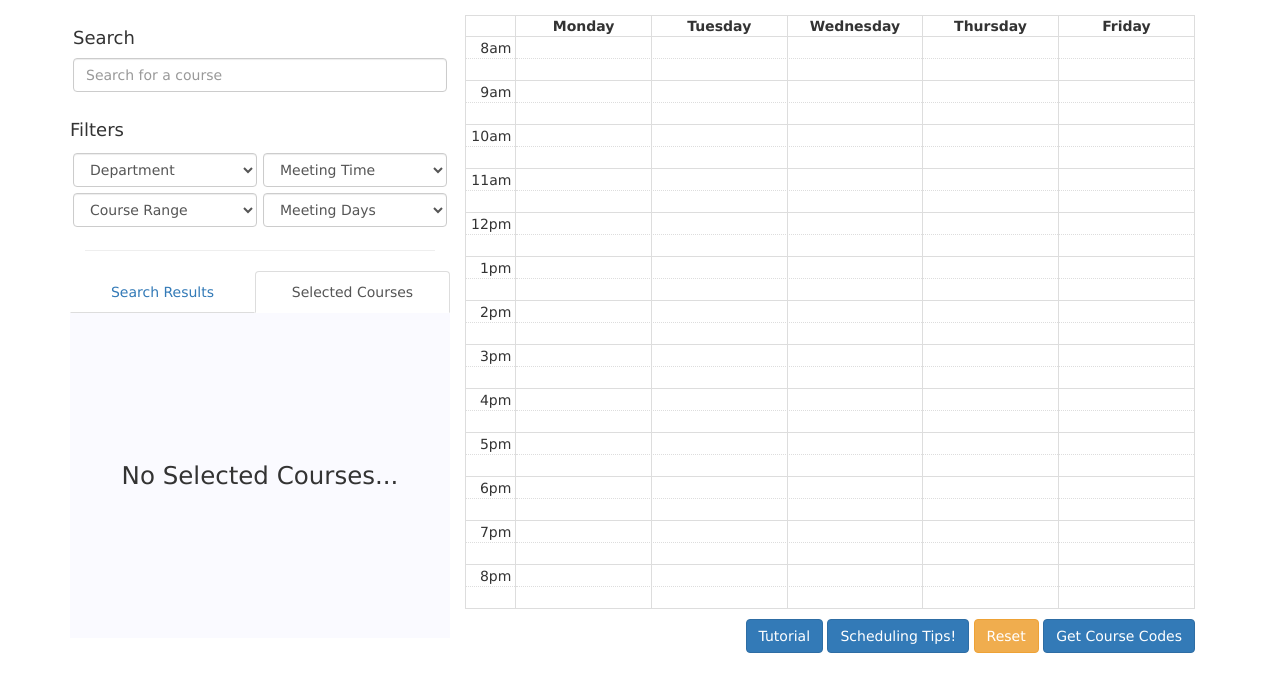
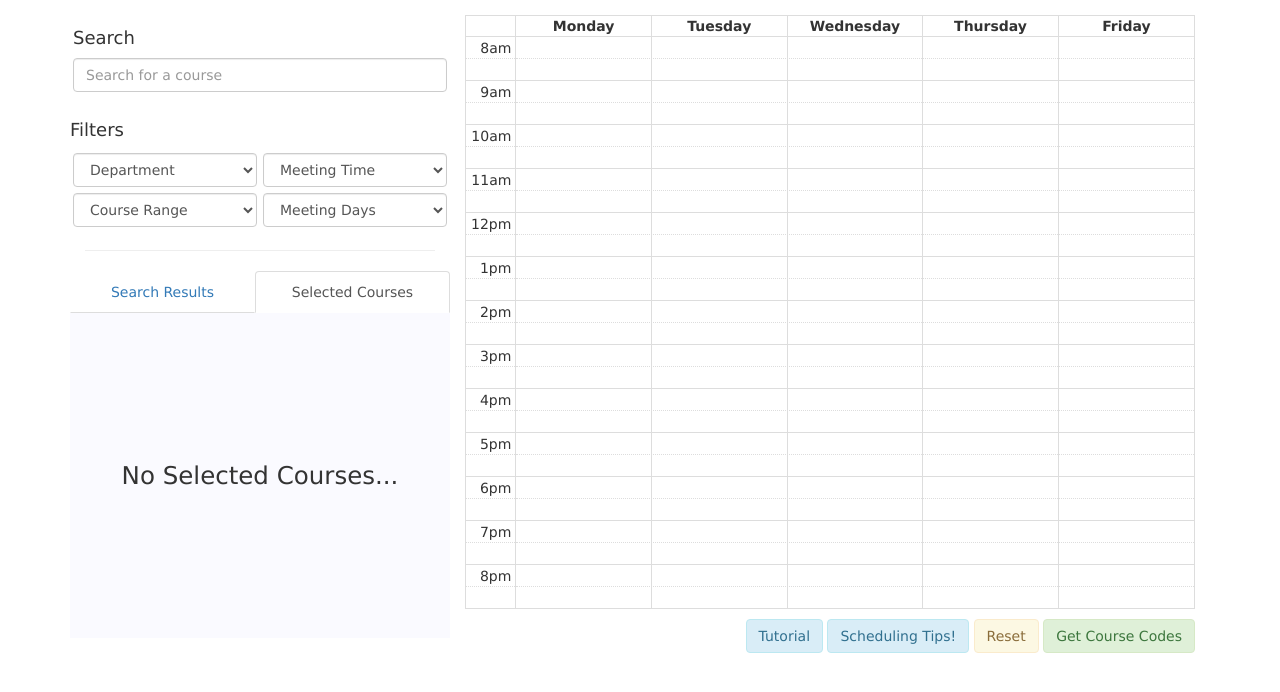
Before and after one commit to JeremySB/GCC-Schedule-Visualizer, a plain HTML site: page index.html in a window 1280 px wide. Both pictures are taken after a click on the link "Selected Courses". Drawn offline with Linux system fonts and the light colour scheme.

Commit message:
Made it look nice

```diff
--- a/index.html
+++ b/index.html
@@ -8,7 +8,7 @@
 
     <link href='lib/fullcalendar.css' rel='stylesheet' />
     <link href='lib/bootstrap.css' rel='stylesheet' />
-	<link href="lib/bootstrap-tour.min.css" rel="stylesheet">
+    <link href="lib/bootstrap-tour.min.css" rel="stylesheet">
     <link href='styles/main.css' rel='stylesheet' />
     <link href="styles/material-icons.css" rel="stylesheet">
 
@@ -16,7 +16,7 @@
     <script src='lib/jquery.min.js'></script>
     <script src='lib/bootstrap-notify-3.1.3/bootstrap-notify.min.js'></script>
     <script src='lib/bootstrap.js'></script>
-	<script src="lib/bootstrap-tour.min.js"></script>
+    <script src="lib/bootstrap-tour.min.js"></script>
     <script src='lib/fullcalendar.js'></script>
     <script src='scripts/courses.js'></script>
     <script src='scripts/main.js'></script>
@@ -144,10 +144,10 @@
         <div id="calendar-area" class="col-sm-8">
             <div id='calendar'></div>
             <div id="bottom-buttons">
-                <button type="button" id="tutorial_button" class="btn btn-primary">Tutorial</button>
-                <button type="button" id="tips_button" class="btn btn-primary">Scheduling Tips!</button>
-                <button type="button" id="reset_button" class="btn btn-warning">Reset</button>
-                <button type="button" id="course_codes_button" class="btn btn-primary" data-toggle="modal" data-target="#courseCodesModal">
+                <button type="button" id="tutorial_button" class="btn btn-info alert-info">Tutorial</button>
+                <button type="button" id="tips_button" class="btn btn-info alert-info">Scheduling Tips!</button>
+                <button type="button" id="reset_button" class="btn btn-warning alert-warning">Reset</button>
+                <button type="button" id="course_codes_button" class="btn alert-success btn-success" data-toggle="modal" data-target="#courseCodesModal">
                     Get Course Codes
                 </button>
             </div>
```
